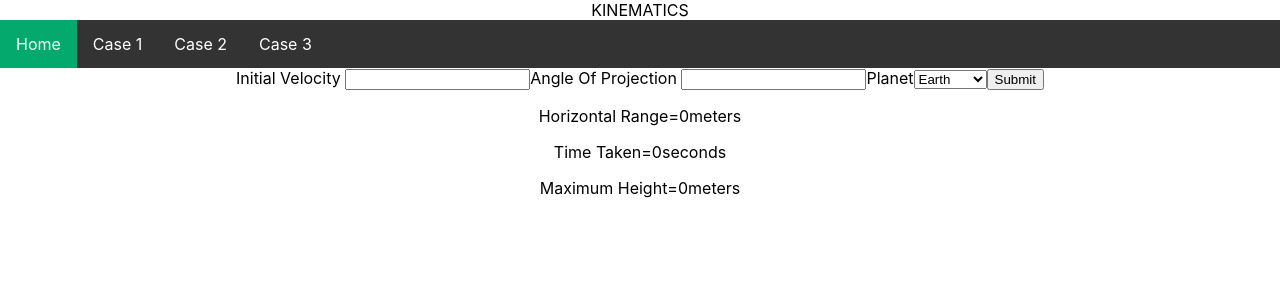
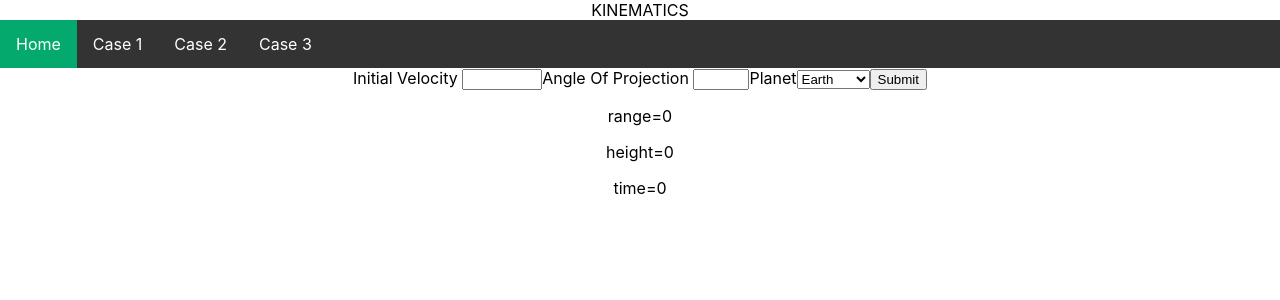
Before and after one commit to Prafyl/Kinematics, a React (Create React App) app: page / in a window 1280 px wide. Shown: the top 300 px of the page. Built offline with nearby package versions, Linux system fonts and the light colour scheme.

Commit message:
added seperate output component

```diff
--- a/src/Components/Cases/Case1/Form.js
+++ b/src/Components/Cases/Case1/Form.js
@@ -2,6 +2,7 @@ import React, { useState, useReducer } from "react";
 
 import gravityFinder from "./PlanetChecker";
 import Input from "../../Ui/Input";
+import Output from "../../Ui/Output";
 import Options from "../../Ui/Options";
 
 const reducerFunction = (state, action) => {
@@ -79,21 +80,25 @@ const Form = (props) => {
     <React.Fragment>
       <form onSubmit={submitHandler}>
         <Input
+          type="number"
           id="velocity"
           labelName="Initial Velocity"
           onInput={velocityChangeHandler}
+          min="0"
+          max="10000"
         />
         <Input
+          type="number"
           labelName="Angle Of Projection"
           id="angle"
           onInput={angleChangeHandler}
+          min="0"
+          max="90"
         />
         <Options gravityChangeHandler={gravityChangeHandler} />
         <button type="submit">Submit</button>
       </form>
-      <p>Horizontal Range={answer.range}meters</p>
-      <p>Time Taken={answer.time}seconds</p>
-      <p>Maximum Height={answer.height}meters</p>
+      <Output name={Object.keys(answer)} answer={answer} />
     </React.Fragment>
   );
 };
--- a/src/Components/Ui/Input.js
+++ b/src/Components/Ui/Input.js
@@ -5,7 +5,13 @@ const Input = (props) => {
       <label htmlFor={props.id}>
         {props.labelName} {"      "}
       </label>
-      <input id={props.id} onChange={props.onInput}></input>
+      <input
+        id={props.id}
+        onChange={props.onInput}
+        type={props.type}
+        min={props.min}
+        max={props.max}
+      ></input>
     </Fragment>
   );
 };
--- /dev/null
+++ b/src/Components/Ui/Output.js
@@ -0,0 +1,19 @@
+import React from "react";
+const Output = (props) => {
+  const [name1, name2, name3] = props.name;
+  console.log(props.answer["name1"]);
+  return (
+    <div>
+      <p id={name1}>
+        {name1}={props.answer[name1]}
+      </p>
+      <p id={name2}>
+        {name2}={props.answer[name2]}
+      </p>
+      <p id={name3}>
+        {name3}={props.answer[name3]}
+      </p>
+    </div>
+  );
+};
+export default Output;
```
